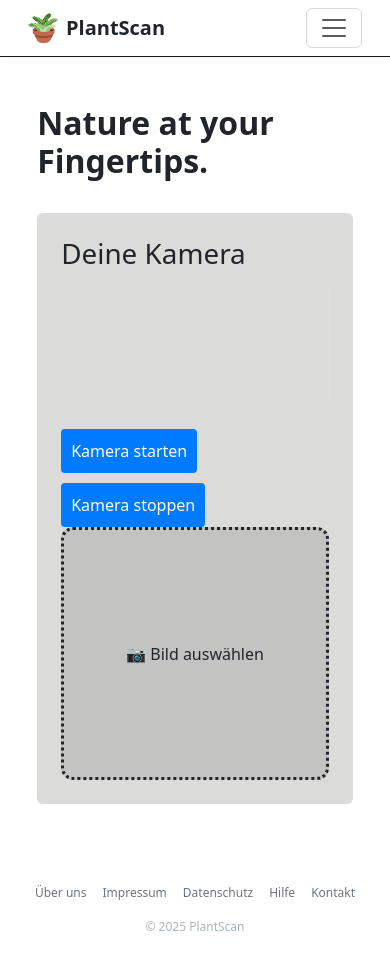
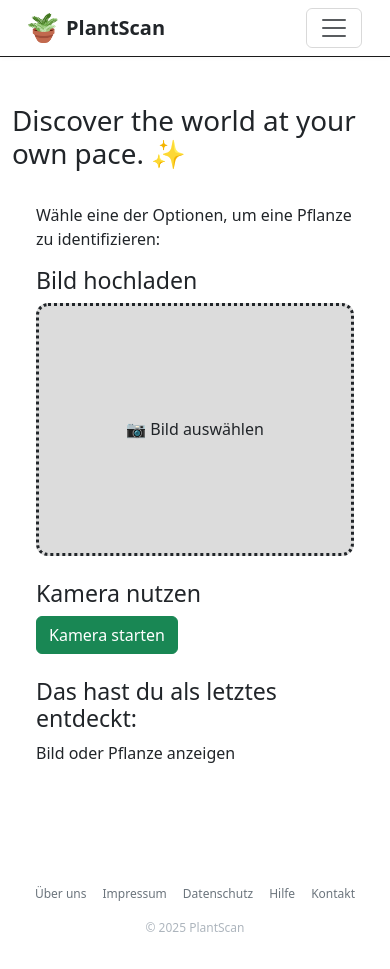
Before and after one commit to on23db/T6_Projekt_PlantScan, a Vue app: page /installed in a window 390 px wide. Built offline with nearby package versions, Linux system fonts and the light colour scheme; no server answers.

Commit message:
Added: Possibily to take photo for Upload via phone camera

```diff
--- a/dev-dist/sw.js
+++ b/dev-dist/sw.js
@@ -82,7 +82,7 @@ define(['./workbox-54d0af47'], (function (workbox) { 'use strict';
     "revision": "3ca0b8505b4bec776b69afdba2768812"
   }, {
     "url": "index.html",
-    "revision": "0.bp641r4atig"
+    "revision": "0.k2mhvubrt6"
   }], {});
   workbox.cleanupOutdatedCaches();
   workbox.registerRoute(new workbox.NavigationRoute(workbox.createHandlerBoundToURL("index.html"), {
--- a/src/components/CameraCapture.vue
+++ b/src/components/CameraCapture.vue
@@ -1,68 +1,216 @@
 <template>
-    <div>
-      <h1>Deine Kamera</h1>
-      <video ref="videoElement" width="100%" height="auto" autoplay></video>
-      <button @click="startCamera">Kamera starten</button>
-      <button @click="stopCamera">Kamera stoppen</button>
-      <p v-if="errorMessage" style="color: red;">{{ errorMessage }}</p>
+    <div class="identifier-container">
+      <!-- Kameraansicht -->
+      <div class="camera-section" v-if="!capturedImage">
+        <video ref="video" class="camera-video" autoplay playsinline></video>
+        <button @click="captureImage" class="capture-btn">📸 Bild aufnehmen</button>
+      </div>
+
+      <!-- Vorschau & Upload -->
+      <div class="upload-section" v-if="!capturedImage">
+        <label for="file-upload" class="upload-box">
+          <input type="file" id="file-upload" @change="handleFileUpload" accept="image/*" hidden />
+          <div class="upload-text">📷 Bild hochladen</div>
+        </label>
+      </div>
+
+      <!-- Vorschau aufgenommenes oder hochgeladenes Bild -->
+      <div v-if="previewImage" class="preview">
+        <img :src="previewImage" alt="Bildvorschau" />
+        <button @click="sendToAPI" class="send-btn">🌿 Pflanze identifizieren</button>
+      </div>
+
+      <!-- Ergebnisse -->
+      <div v-if="isLoading" class="loading">🔍 Analyse läuft...</div>
+      <div v-if="errorMessage" class="error">{{ errorMessage }}</div>
+      <plant-details v-if="plantData" :plantData="plantData" />
     </div>
   </template>
 
   <script>
+  import axios from 'axios';
+  import PlantDetails from './PlantDetails.vue';
+
   export default {
+    components: {
+      PlantDetails,
+    },
     data() {
       return {
-        stream: null,
-        errorMessage: null
+        capturedImage: null,
+        previewImage: null,
+        isLoading: false,
+        plantData: null,
+        errorMessage: null,
       };
     },
+    mounted() {
+      this.startCamera();
+    },
     methods: {
-      async startCamera() {
-        try {
-          // Versuche, Zugriff auf die Kamera zu erhalten und explizit die Rückkamera zu verwenden
-          const stream = await navigator.mediaDevices.getUserMedia({
-            video: {
-              facingMode: "environment" // 'environment' bedeutet die Backkamera
-            }
-          });
-          // Video-Element mit dem Kamerastream verbinden
-          this.$refs.videoElement.srcObject = stream;
-          this.stream = stream;
-          this.errorMessage = null;  // Lösche vorherige Fehlermeldung
-        } catch (error) {
-          console.error("Fehler beim Zugriff auf die Kamera:", error);
-          this.errorMessage = `Fehler: ${error.message}`;
+      startCamera() {
+        const video = this.$refs.video;
+        if (navigator.mediaDevices?.getUserMedia) {
+          navigator.mediaDevices
+            .getUserMedia({ video: { facingMode: 'environment' } })
+            .then((stream) => {
+              video.srcObject = stream;
+            })
+            .catch((err) => {
+              console.error("Kamera-Fehler:", err);
+              this.errorMessage = "Kamera konnte nicht gestartet werden.";
+            });
         }
       },
       stopCamera() {
-        if (this.stream) {
-          // Alle Tracks des Streams stoppen
-          this.stream.getTracks().forEach(track => track.stop());
-          this.stream = null;
+        const stream = this.$refs.video?.srcObject;
+        if (stream) {
+          stream.getTracks().forEach((track) => track.stop());
+        }
+      },
+      captureImage() {
+        const video = this.$refs.video;
+        const canvas = document.createElement('canvas');
+        canvas.width = video.videoWidth;
+        canvas.height = video.videoHeight;
+        const ctx = canvas.getContext('2d');
+        ctx.drawImage(video, 0, 0, canvas.width, canvas.height);
+        this.capturedImage = canvas.toDataURL('image/png');
+        this.previewImage = this.capturedImage;
+        this.stopCamera();
+      },
+      handleFileUpload(event) {
+        const file = event.target.files[0];
+        if (file) {
+          this.previewImage = URL.createObjectURL(file);
+          this.capturedImage = file;
+        }
+      },
+      async sendToAPI() {
+        this.isLoading = true;
+        this.errorMessage = null;
+
+        const formData = new FormData();
+        if (typeof this.capturedImage === 'string') {
+          const blob = await (await fetch(this.capturedImage)).blob();
+          formData.append('images', blob, 'capture.png');
+        } else {
+          formData.append('images', this.capturedImage);
+        }
+
+        try {
+          const response = await axios.post('https://my-api.plantnet.org/v2/identify/all', formData, {
+            headers: {
+              'Authorization': `Bearer ${import.meta.env.VITE_PLANTNET_API_KEY}`,
+              'Content-Type': 'multipart/form-data',
+            },
+            params: {
+              lang: 'de',
+            },
+          });
+
+          this.plantData = response.data.results?.[0] || null;
+        } catch (error) {
+          this.errorMessage = error.response
+            ? `Fehler: ${error.response.status} – ${error.response.data.message || 'Unbekannt'}`
+            : "Verbindungsfehler.";
+        } finally {
+          this.isLoading = false;
         }
       }
     },
-    beforeDestroy() {
-      // Stoppe die Kamera, wenn die Komponente zerstört wird
+    beforeUnmount() {
       this.stopCamera();
     }
   };
   </script>
 
   <style scoped>
-  video {
-    border: 1px solid #ddd;
+  .identifier-container {
+    display: flex;
+    flex-direction: column;
+    align-items: center;
+    gap: 1rem;
+    padding: 1rem;
+  }
+
+  .camera-section {
+    position: relative;
+    width: 100%;
+    max-width: 400px;
+    aspect-ratio: 3/4;
+    overflow: hidden;
+    border-radius: 12px;
+    border: 2px solid #fff;
+  }
+
+  .camera-video {
+    width: 100%;
+    height: 100%;
+    object-fit: cover;
+    border-radius: 12px;
+  }
+
+  .capture-btn {
+    position: absolute;
+    bottom: 10px;
+    left: 50%;
+    transform: translateX(-50%);
+    background-color: #28a745;
+    border: none;
+    padding: 12px 20px;
+    border-radius: 24px;
+    color: white;
+    cursor: pointer;
+  }
+
+  .upload-box {
+    background: #91919151;
+    border: 2px dashed #aaa;
+    padding: 1rem;
+    border-radius: 12px;
+    cursor: pointer;
+    text-align: center;
+    width: 100%;
+    max-width: 300px;
+  }
+
+  .preview {
+    text-align: center;
+  }
+
+  .preview img {
+    width: 100%;
+    max-width: 300px;
+    border-radius: 12px;
+    margin-bottom: 0.5rem;
+  }
+
+  .send-btn {
+    background-color: #007bff;
+    border: none;
+    padding: 10px 16px;
+    color: white;
     border-radius: 8px;
+    cursor: pointer;
   }
-  button {
-    margin-top: 10px;
-    padding: 10px;
-    background-color: #007bff;
+
+  .loading,
+  .error {
+    margin-top: 1rem;
+    padding: 0.75rem;
+    border-radius: 8px;
     color: white;
-    border: none;
-    border-radius: 4px;
+    text-align: center;
+    width: 100%;
+    max-width: 400px;
   }
-  button:hover {
-    background-color: #0056b3;
+
+  .loading {
+    background-color: #444;
+  }
+
+  .error {
+    background-color: #e74c3c;
   }
   </style>
--- a/src/router.js
+++ b/src/router.js
@@ -11,6 +11,7 @@ import Überuns from "./views/Überuns.vue";
 import PlantList from './views/PlantList.vue';
 import Logout from './views/Logout.vue';
 import Profile from './views/Profile.vue';
+import CameraCapture from '@/components/CameraCapture.vue';
 
 // Überprüfen, ob die App im Standalone-Modus läuft
 const isStandalone = window.matchMedia('(display-mode: standalone)').matches || window.navigator.standalone === true;
@@ -76,6 +77,11 @@ const routes = [
     path: "/profile",
     name: 'Profile',
     component: Profile
+  },
+  {
+    path: '/camera',
+    name: 'CameraCapture',
+    component: CameraCapture
   }
 ];
 
--- a/src/views/InstalledHome.vue
+++ b/src/views/InstalledHome.vue
@@ -1,16 +1,44 @@
 <template>
   <div class="container-lg my-5">
     <div class="row d-flex flex-lg-row flex-column align-items-center justify-content-center gap-5">
+      <!-- Rechte Seite: Text & Optionen -->
+      <div class="col-lg-6 text-content">
+        <h1>Discover the world at your own pace. ✨</h1>
 
-      <div class="col-lg-6 text-content">
-        <h1>Nature at your Fingertips.</h1>
+        <!-- Optionen: Bild hochladen und Kamera nutzen -->
+        <div class="text-section p-4 rounded">
+          <p>Wähle eine der Optionen, um eine Pflanze zu identifizieren:</p>
 
-        <div class="text-section p-4 rounded">
-          <CameraCapture />
-          <PlantIdentifier />
+          <!-- Grid für Bild hochladen und Kamera nutzen nebeneinander -->
+          <div class="row g-4">
+            <!-- Bild hochladen Option -->
+            <div class="col-12 col-md-6">
+              <h3>Bild hochladen</h3>
+              <PlantIdentifier />
+            </div>
+
+            <!-- Kamera nutzen Option -->
+            <div class="col-12 col-md-6">
+              <h3>Kamera nutzen</h3>
+              <!-- Navigiere zur CameraCapture-Seite -->
+              <router-link to="/camera" class="btn btn-success">Kamera starten</router-link>
+            </div>
+          </div>
+
+          <!-- Zuletzt Entdecktes -->
+          <div class="mt-4">
+            <h3>Das hast du als letztes entdeckt:</h3>
+            <p class="last-discovery">Bild oder Pflanze anzeigen</p>
+          </div>
+        </div>
+
+        <!-- PWA Install Option -->
+        <div class="mt-4" v-if="installReady && !isStandalone">
+          <p><strong>Ready for more?</strong> Mit unserer App hältst du das ganze Wissen der Natur in deiner Hand. Werde
+            noch heute Pflanzenexperte!</p>
+          <button class="btn" type="button" @click="installApp">App installieren</button>
         </div>
       </div>
-
     </div>
   </div>
 </template>
@@ -20,10 +48,10 @@ import CameraCapture from '@/components/CameraCapture.vue';
 import PlantIdentifier from '@/components/PlantIdentifier.vue';
 
 export default {
-  name: 'InstalledHome',
+  name: 'HomeScreen',
   components: {
-    PlantIdentifier,
-    CameraCapture
+    CameraCapture,
+    PlantIdentifier
   },
   data() {
     return {
@@ -31,6 +59,17 @@ export default {
       installReady: false,
       isStandalone: false
     };
+  },
+  mounted() {
+    // Check if PWA is running standalone
+    this.isStandalone = window.matchMedia('(display-mode: standalone)').matches || window.navigator.standalone === true;
+
+    // Show install button if prompt is available
+    window.addEventListener('beforeinstallprompt', (e) => {
+      e.preventDefault();
+      this.deferredPrompt = e;
+      this.installReady = true;
+    });
   },
 
   methods: {
@@ -49,84 +88,4 @@ export default {
     }
   }
 };
-
 </script>
-
-<style scoped>
-h1 {
-  font-size: 2,7rem;
-  margin-bottom: 1rem;
-  font-weight: bold;
-}
-
-h2 {
-  font-size: 1.8rem;
-  font-weight: bold;
-}
-
-p {
-  font-size: 1rem;
-  margin-bottom: 1.5rem;
-  line-height: 1.6;
-}
-
-.image-section {
-  max-width: 500px;
-  flex-shrink: 0;
-}
-
-.image-section img {
-  width: 100%;
-  height: auto;
-  border-radius: 12px;
-}
-
-.text-content {
-  max-width: 600px;
-}
-
-.text-section {
-  background-color: rgba(130, 136, 124, 0.291);
-  padding: 2rem;
-  border-radius: 12px;
-}
-
-.btn {
-  background-color: #e49e13;
-  color: white;
-  padding: 0.5rem 1rem;
-  border-radius: 5px;
-  margin-top: 1rem;
-}
-
-.btn:hover {
-  background-color: #b8770d;
-  color: white;
-}
-
-@media (max-width: 768px) {
-  h1 {
-    font-size: 2rem;
-  }
-
-  h2 {
-    font-size: 1.5rem;
-  }
-
-  .text-section {
-    margin-top: 2rem;
-    padding: 1.5rem;
-  }
-
-  .text-content {
-    max-width: 90%;
-    padding-left: 15px;
-    padding-right: 15px;
-  }
-
-  .container-lg {
-    padding-left: 15px;
-    padding-right: 15px;
-  }
-}
-</style>
```
